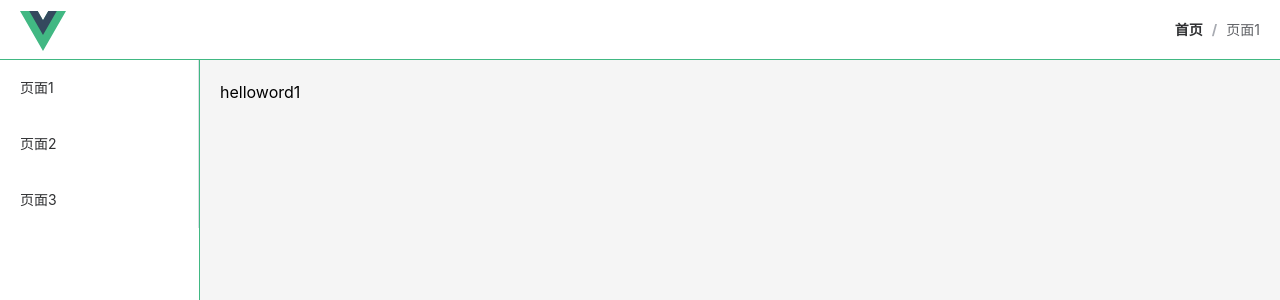
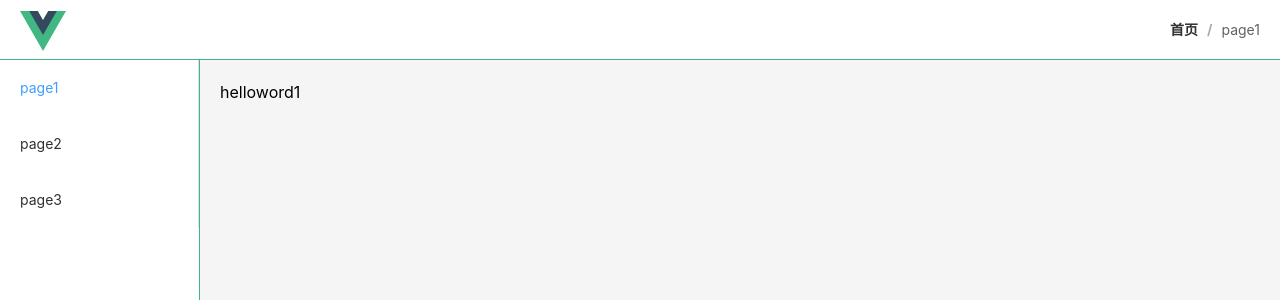
Before and after one commit to Ek7ay/routingPermission, a Vue app: page /page1 in a window 1280 px wide. Shown: the top 300 px of the page. Built offline with nearby package versions, Linux system fonts and the light colour scheme.

Commit message:
layout菜单改为从中获取路由信息进行展示

```diff
--- a/src/views/layout.vue
+++ b/src/views/layout.vue
@@ -1,6 +1,6 @@
 <script setup>
 import { computed } from 'vue'
-import { RouterLink, RouterView } from 'vue-router'
+import { RouterLink, RouterView, useRouter, useRoute } from 'vue-router'
 import {
   ElContainer,
   ElHeader,
@@ -11,16 +11,21 @@ import {
   ElBreadcrumb,
   ElBreadcrumbItem
 } from 'element-plus'
-import { useRoute } from 'vue-router'
 
+const router = useRouter()
 const route = useRoute()
+
+// 获取路由配置中的菜单项
+const menuItems = computed(() => {
+  // 获取根路由的children
+  const rootRoute = router.options.routes.find(route => route.path === '/')
+  return rootRoute?.children || []
+})
+
+// 生成页面标题
 const currentPageName = computed(() => {
-  const pageMap = {
-    '/page1': '页面1',
-    '/page2': '页面2',
-    '/page3': '页面3'
-  }
-  return pageMap[route.path] || '当前页面'
+  const currentRoute = menuItems.value.find(item => item.path === route.path.slice(1))
+  return currentRoute ? currentRoute.name : '当前页面'
 })
 </script>
 
@@ -41,15 +46,9 @@ const currentPageName = computed(() => {
 
       <el-container>
         <el-aside width="200px" class="menu-container">
-          <el-menu router default-active="/" class="side-menu">
-            <el-menu-item index="/page1">
-              <template #title>页面1</template>
-            </el-menu-item>
-            <el-menu-item index="/page2">
-              <template #title>页面2</template>
-            </el-menu-item>
-            <el-menu-item index="/page3">
-              <template #title>页面3</template>
+          <el-menu router :default-active="route.path" class="side-menu">
+            <el-menu-item v-for="item in menuItems" :key="item.path" :index="'/' + item.path">
+              <template #title>{{ item.name }}</template>
             </el-menu-item>
           </el-menu>
         </el-aside>
```
